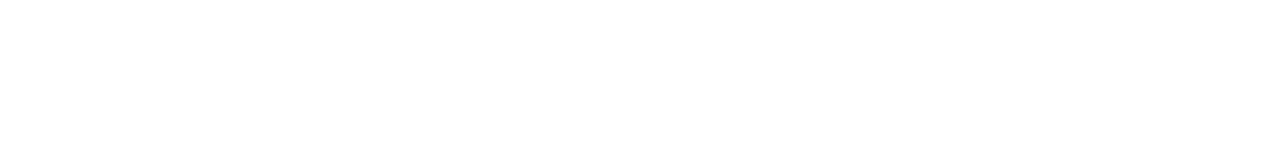
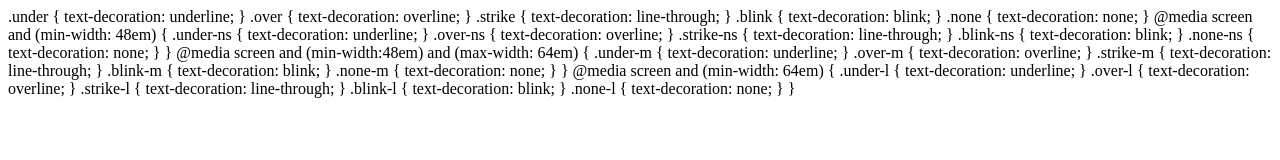
Before and after one commit to mrmrs/css-text-decoration, a website: page index.html in a window 1280 px wide. Drawn offline with Linux system fonts and the light colour scheme.

Commit message:
Adding css contents to html file for documentation

```diff
--- a/index.html
+++ b/index.html
@@ -12,5 +12,36 @@
     <link rel="stylesheet" href="text-decoration.css">
   </head>
   <body>
-  </body>
+.under  { text-decoration: underline; }
+.over   { text-decoration: overline; }
+.strike { text-decoration: line-through; }
+.blink  { text-decoration: blink; }
+.none   { text-decoration: none; }
+
+
+@media screen and (min-width: 48em) {
+.under-ns  { text-decoration: underline; }
+.over-ns   { text-decoration: overline; }
+.strike-ns { text-decoration: line-through; }
+.blink-ns  { text-decoration: blink; }
+.none-ns   { text-decoration: none; }
+}
+
+@media screen and (min-width:48em) and (max-width: 64em) {
+.under-m  { text-decoration: underline; }
+.over-m   { text-decoration: overline; }
+.strike-m { text-decoration: line-through; }
+.blink-m  { text-decoration: blink; }
+.none-m   { text-decoration: none; }
+}
+
+@media screen and (min-width: 64em) {
+.under-l  { text-decoration: underline; }
+.over-l   { text-decoration: overline; }
+.strike-l { text-decoration: line-through; }
+.blink-l  { text-decoration: blink; }
+.none-l   { text-decoration: none; }
+}
+
+</body>
 </html>
```
